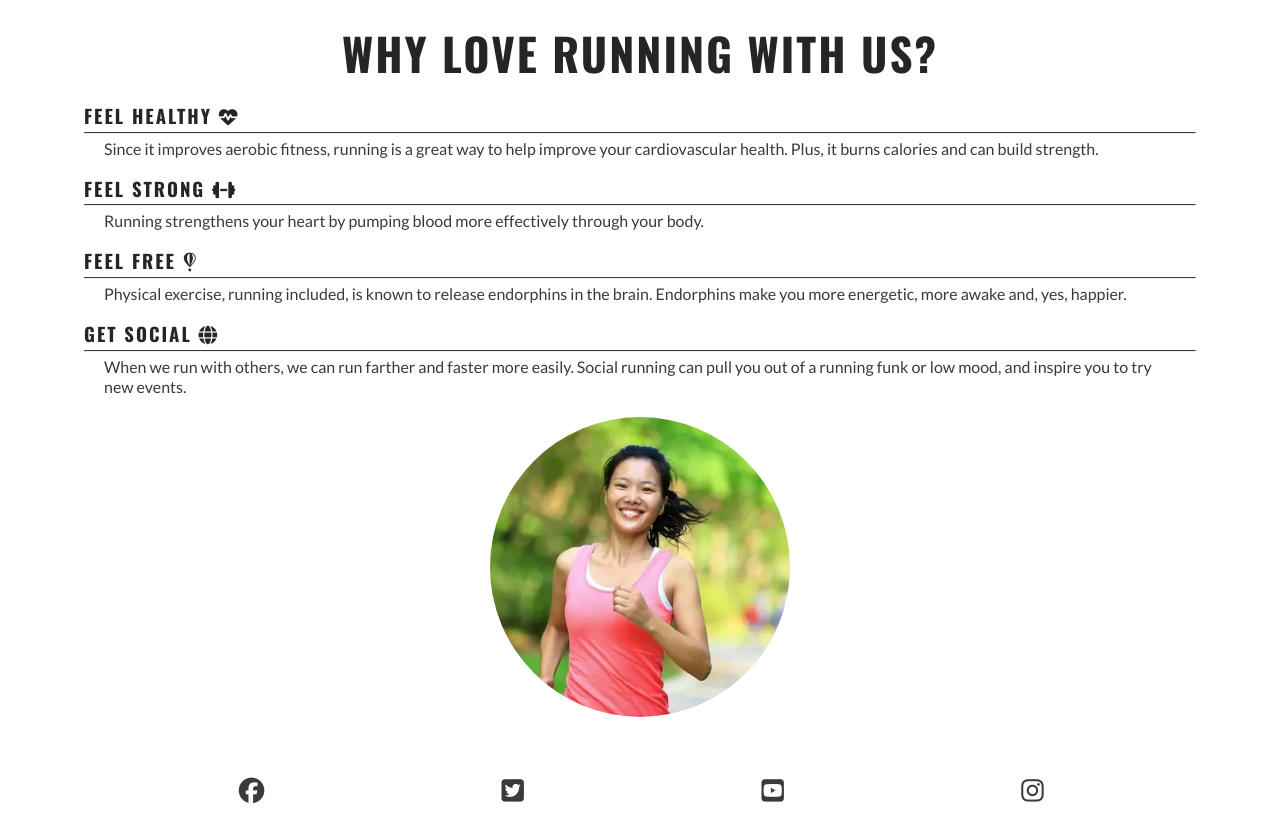
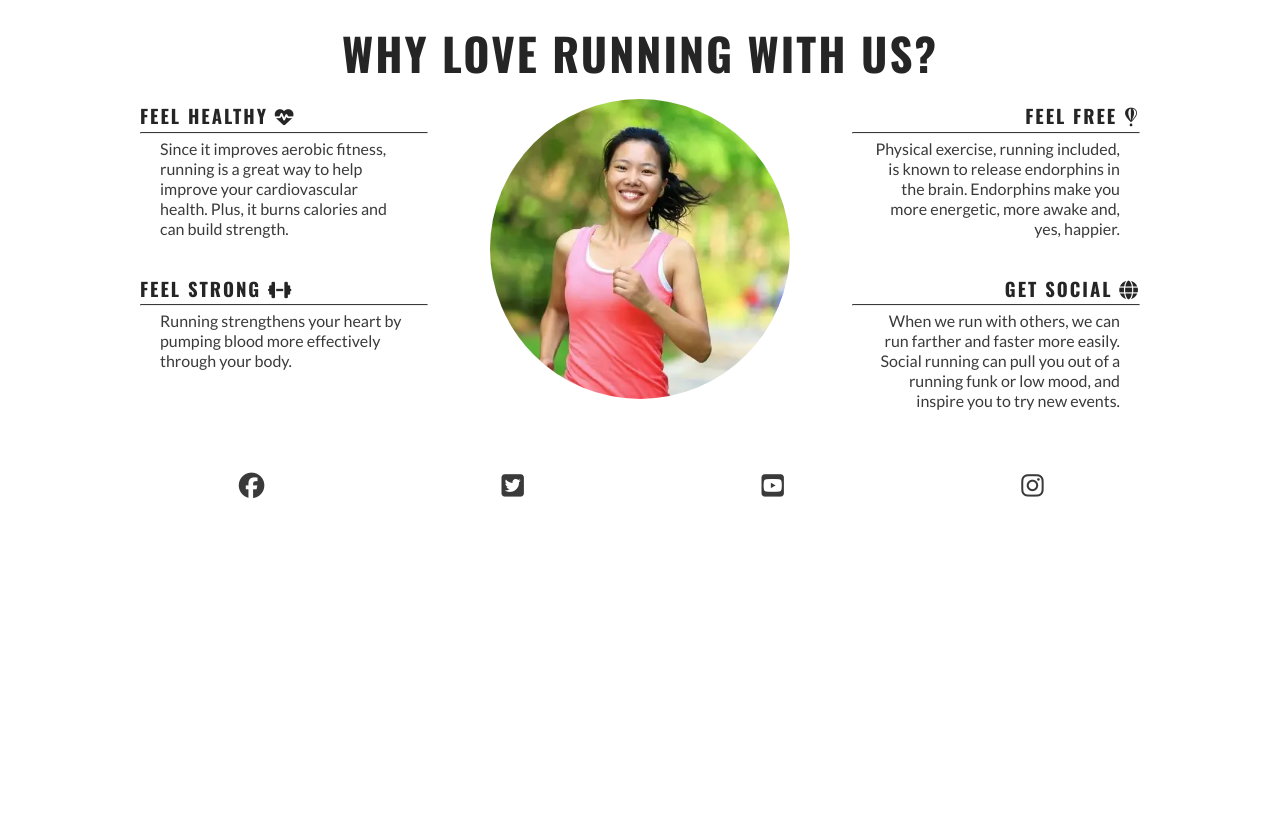
Before and after one commit to PrajaktaSarnaik/love-running-project, a plain HTML site: page index.html in a window 1280 px wide. Shown: the part 679-1504 px from the top of the page. After the commit the page ends 1199 px from the top, so only its background shows below. Drawn offline with nearby package versions, Linux system fonts and the light colour scheme.

Commit message:
Make reasons section responsive

```diff
--- a/assets/css/style.css
+++ b/assets/css/style.css
@@ -20,7 +20,9 @@ body {
 
 }
 
-h1, h2, h3 {
+h1,
+h2,
+h3 {
     font-family: 'Oswald', sans-serif;
     text-transform: uppercase;
     letter-spacing: 2px;
@@ -117,7 +119,8 @@ main {
     padding-left: 10px;
 }
 
-#cover-text > h2, #cover-text > h3 {
+#cover-text>h2,
+#cover-text>h3 {
     color: #ffffff;
 }
 
@@ -132,12 +135,14 @@ main {
     text-align: center;
 }
 
-#benefits-physical > div , #benefits-mental > div {
+#benefits-physical>div,
+#benefits-mental>div {
     line-height: 20px;
     margin: 20px;
 }
 
-#benefits-physical p , #benefits-mental p {
+#benefits-physical p,
+#benefits-mental p {
     padding: 0 20px;
 }
 
@@ -189,7 +194,7 @@ main {
         display: flex;
     }
 
-    #menu > li {
+    #menu>li {
         padding-left: 1rem;
     }
 
@@ -214,11 +219,58 @@ main {
         width: 300px;
         right: 50px;
     }
+
+    /* Reasons section */
+    #benefits-physical,
+    #benefits-mental {
+        display: flex;
+        flex-direction: column;
+        width: 100%;
+    }
+
+    #benefits-physical>div,
+    #benefits-mental>div {
+        width: 75%;
+    }
+
+    #benefits-mental>div {
+        text-align: end;
+        align-self: flex-end;
+    }
+
 }
 
 /* Large devices (laptops and desktops, 992px and up) */
 @media screen and (min-width: 992px) {
-    #menu a:hover{
+    #menu a:hover {
         border-bottom: 1px solid #3a3a3a;
     }
 }
+
+/* Media screens 1200px and up) */
+@media screen and (min-width: 1200px) {
+    #benefits {
+        display: flex;
+        flex-direction: row;
+    }
+
+    #benefits > div {
+        flex: 1;
+    }
+
+    #benefits-image {
+        order: 0
+    }
+
+    #benefits-mental {
+        order: 1;
+    }
+    #benefits-mental > div {
+        align-self: flex-start;
+    }
+
+    #benefits-physical > div {
+        align-self: flex-end;
+    }
+
+}
```
